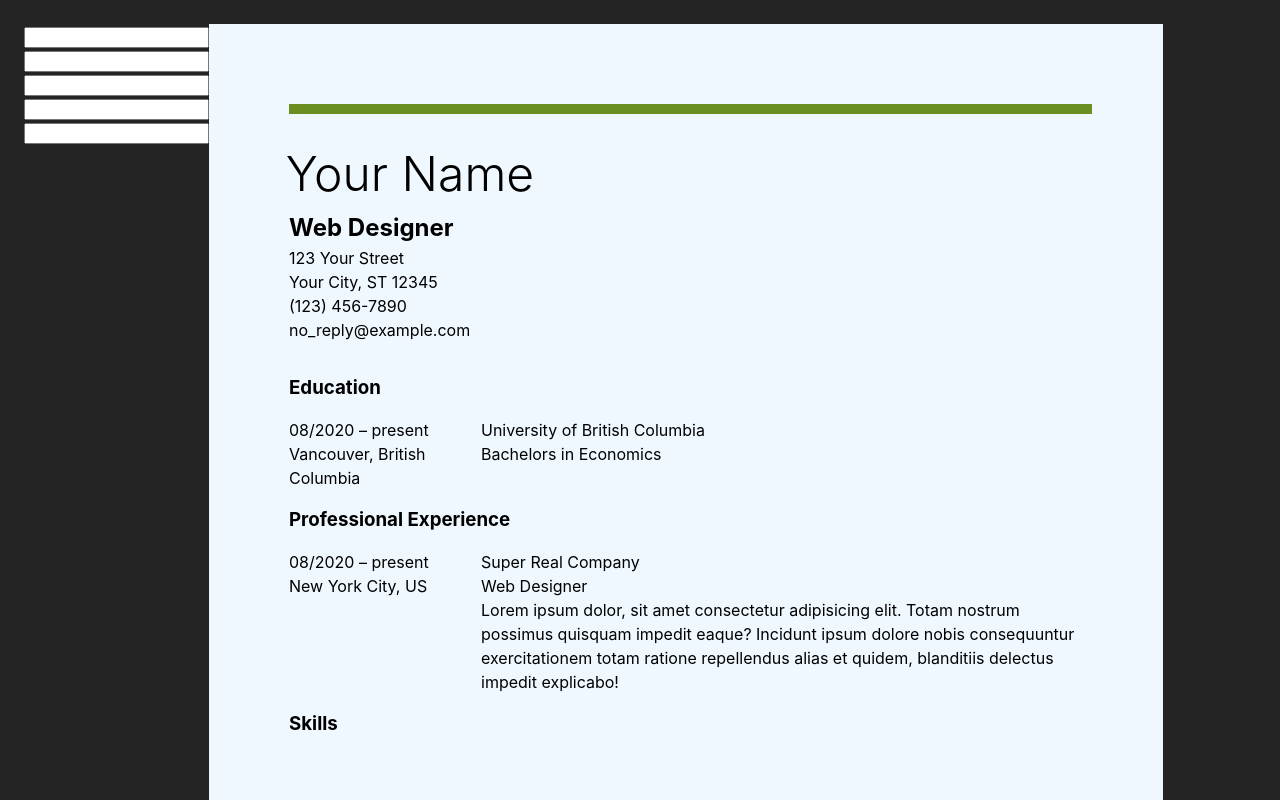
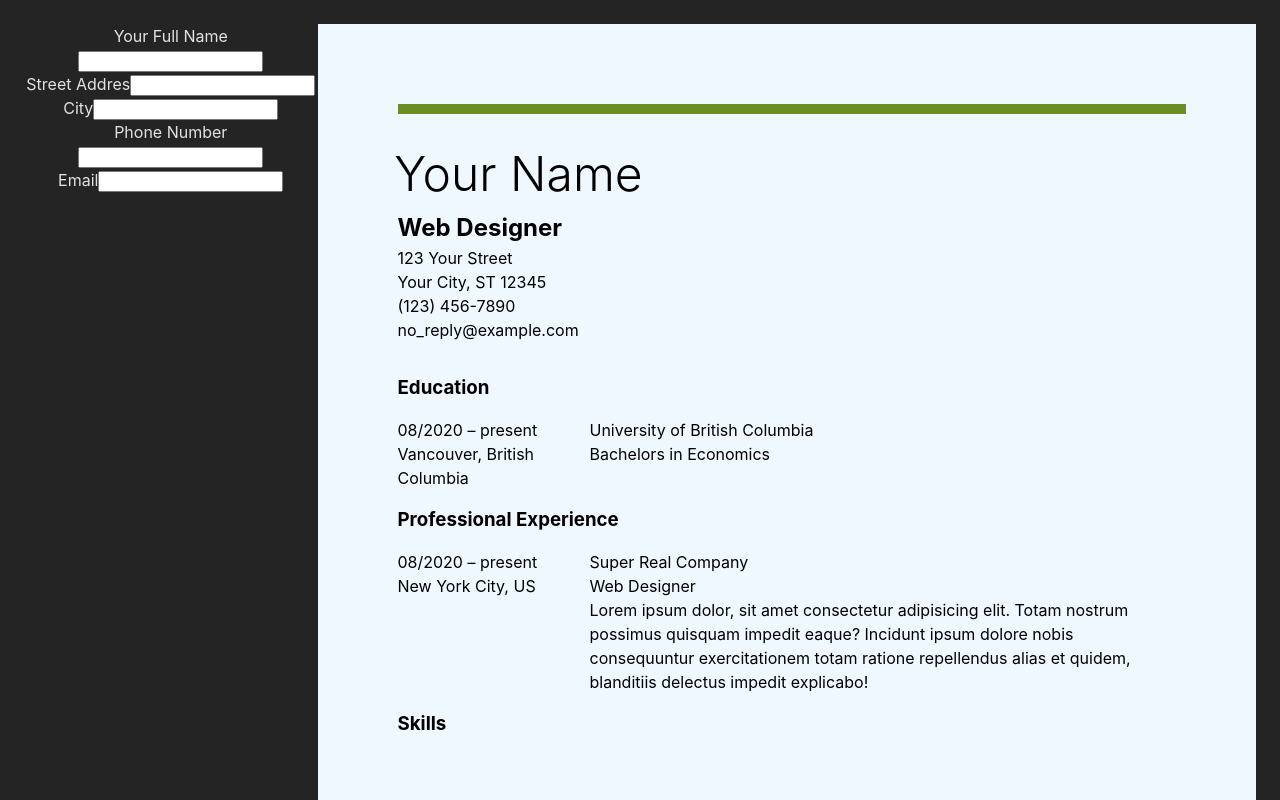
Before and after one commit to rzho17/react-cv-app, a React (Vite) app: page / in a window 1280 px wide. Shown: the top 800 px of the page. Built offline with nearby package versions, Linux system fonts and the light colour scheme.

Commit message:
Set up personal info form

```diff
--- a/src/components/Cv.jsx
+++ b/src/components/Cv.jsx
@@ -25,8 +25,7 @@ export default function Cv() {
         cvLocation="Vancouver, British Columbia"
         cvCompany="University of British Columbia"
         cvJob="Bachelors in Economics"
-        cvJobExp={false}
-        cvJobInfo="Education"
+        cvJobInfo=""
       />
       <Experience
         cvTitle="Professional Experience"
@@ -34,7 +33,6 @@ export default function Cv() {
         cvLocation="New York City, US"
         cvCompany="Super Real Company"
         cvJob="Web Designer"
-        cvJobExp={true}
         cvJobInfo="Lorem ipsum dolor, sit amet consectetur adipisicing elit. Totam
         nostrum possimus quisquam impedit eaque? Incidunt ipsum dolore nobis
         consequuntur exercitationem totam ratione repellendus alias et
--- a/src/components/Experience.jsx
+++ b/src/components/Experience.jsx
@@ -6,7 +6,6 @@ export default function Experience({
   cvLocation,
   cvCompany,
   cvJob,
-  cvJobExp,
   cvJobInfo,
 }) {
   return (
@@ -20,7 +19,7 @@ export default function Experience({
         <div className="cv--info">
           <p className="cv--company">{cvCompany}</p>
           <p className="cv--job-info">{cvJob}</p>
-          {cvJobExp && <p>{cvJobInfo}</p>}
+          {cvJobInfo && <p>{cvJobInfo}</p>}
         </div>
       </div>
     </>
--- a/src/components/Form.jsx
+++ b/src/components/Form.jsx
@@ -13,24 +13,49 @@ export default function Form() {
     <div className="form--container">
       <form action="" className="form--personal">
         <div className="form--name">
-          <label htmlFor=""></label>
-          <input type="text" name="fullName" />
+          <label htmlFor="fullName">Your Full Name</label>
+          <input
+            id="fullName"
+            type="text"
+            name="fullName"
+            value={personalFormData.fullName}
+          />
         </div>
         <div className="form--address--street">
-          <label htmlFor=""></label>
-          <input type="text" name="streetName" />
+          <label htmlFor="streetName">Street Addres</label>
+          <input
+            id="streetName"
+            type="text"
+            name="streetName"
+            value={personalFormData.streetName}
+          />
         </div>
         <div className="form--address--city">
-          <label htmlFor=""></label>
-          <input type="text" name="cityName" />
+          <label htmlFor="cityName">City</label>
+          <input
+            id="cityName"
+            type="text"
+            name="cityName"
+            value={personalFormData.cityName}
+          />
         </div>
         <div className="form--phone">
-          <label htmlFor=""></label>
-          <input type="text" name="phone" />
+          <label htmlFor="phone">Phone Number</label>
+          <input
+            id="phone"
+            type="text"
+            name="phone"
+            value={personalFormData.phone}
+          />
         </div>
         <div className="form--email">
-          <label htmlFor=""></label>
-          <input type="text" name="email" />
+          <label htmlFor="email">Email</label>
+          <input
+            id="email"
+            type="text"
+            name="email"
+            value={personalFormData.email}
+          />
         </div>
       </form>
     </div>
```
